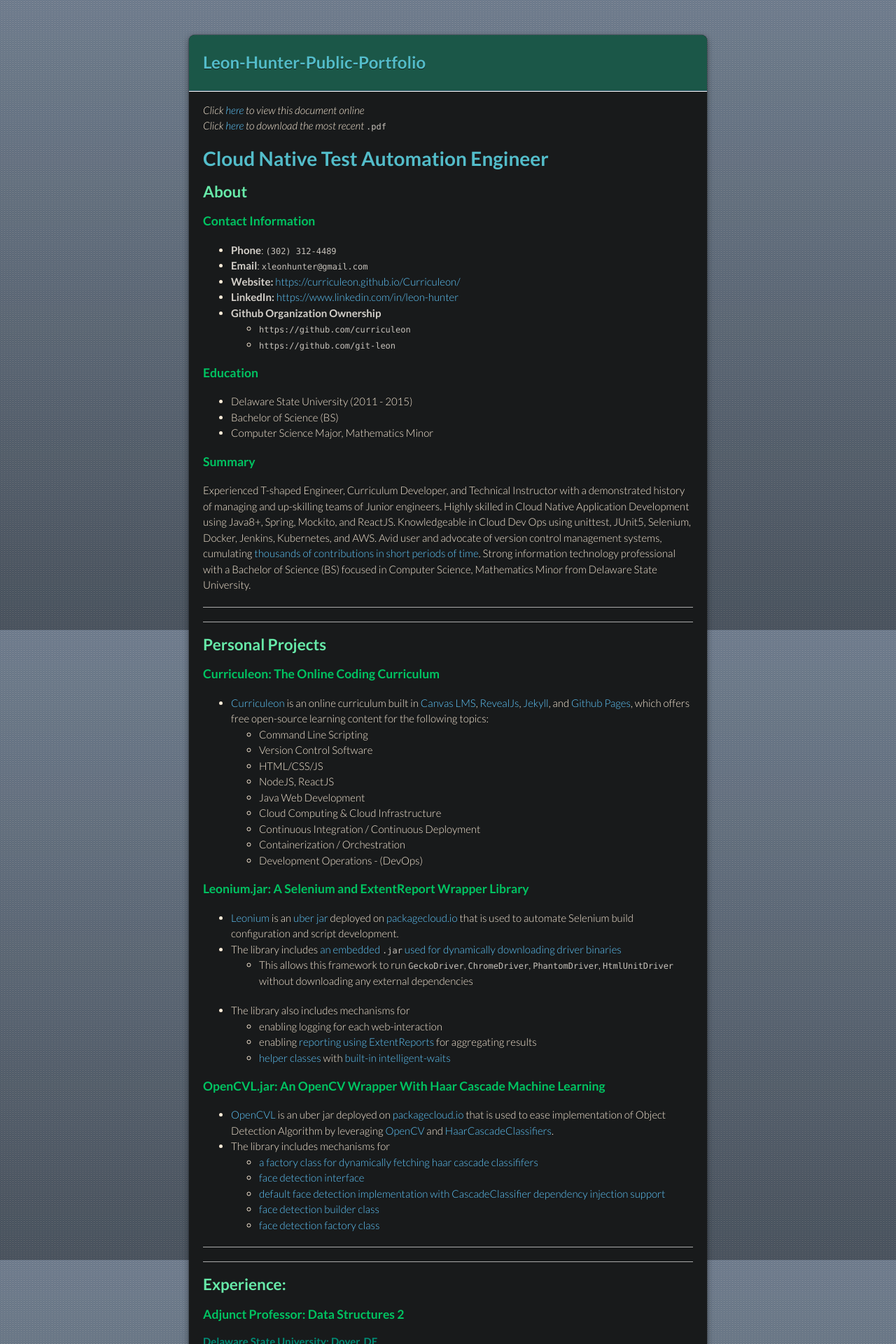
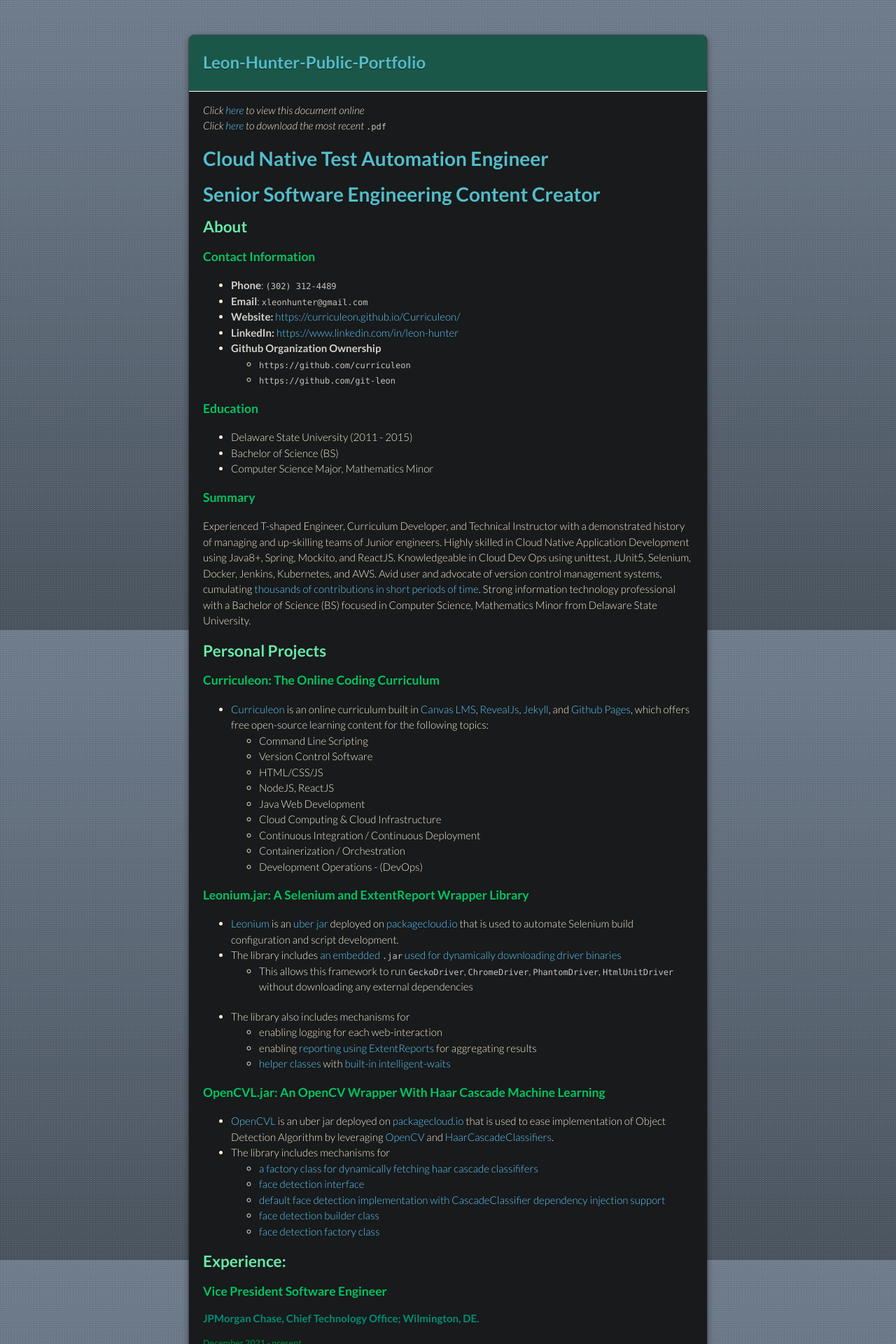
Before and after one commit to Git-Leon/Leon-Hunter-Public-Portfolio, a Jekyll site: the page built from index.md, in a window 1280 px wide. Shown: the top 1920 px of the page at 70% size. Built offline with Jekyll 4.4.1, drawn with Linux system fonts in a browser that asks for light colours; our own code applies the rules of GitHub Pages for plain Markdown files; the repository's description, which GitHub fills in, is left out; some of the changed text lies outside the part shown.

Commit message:
updated pdf with page breaks

```diff
--- a/index.md
+++ b/index.md
@@ -4,6 +4,7 @@
 _Click [here](https://github.com/Git-Leon/Leon-Hunter-Public-Portfolio/raw/master/Leon-Hunter-Public-Portfolio.pdf) to download the most recent_ `.pdf`
 
 # Cloud Native Test Automation Engineer
+# Senior Software Engineering Content Creator
 
 ## About
 
@@ -28,7 +29,8 @@
 Avid user and advocate of version control management systems, cumulating [thousands of contributions in short periods of time](https://github.com/Git-Leon?tab=overview&from=2020-12-01&to=2020-12-31).
 Strong information technology professional with a Bachelor of Science (BS) focused in Computer Science, Mathematics Minor from Delaware State University.
 
-<hr><hr>
+<div class="pagebreak"> </div>
+
 
 ## Personal Projects
 
@@ -65,16 +67,9 @@
     * [face detection factory class](https://github.com/Git-Leon/opencvl/blob/master/src/main/java/com/github/gitleon/opencvdemo/facedetector/FaceDetectorFactory.java)
 
 
-<hr><hr>
+<div class="pagebreak"> </div>
 
 ## Experience:
-
-### Adjunct Professor: Data Structures 2
-#### Delaware State University; Dover, DE.
-##### January 2023 - present
-* Responsible for teaching and instructing students in advanced data structures and algorithms
-* Developed and implemented engaging lesson plans and materials
-* Provided guidance and support to students to help them excel in the course and achieve academic goals
 
 
 ### Vice President Software Engineer
@@ -97,6 +92,15 @@
     - GraphQL
     - Docker cli
     - maven, pypi, npm, nuget
+
+### Adjunct Professor: Data Structures 2
+#### Delaware State University; Dover, DE.
+##### January 2023 - present
+* Responsible for teaching and instructing students in advanced data structures and algorithms
+* Developed and implemented engaging lesson plans and materials
+* Provided guidance and support to students to help them excel in the course and achieve academic goals
+
+<div class="pagebreak"> </div>
 
 ### Senior Technical Instructor
 #### ZipCodeWilmington; Wilmington, DE.
@@ -138,6 +142,9 @@
     * Docker and Kubernetes
     * AWS Terraform, AWS ECS, AWS EKS, AWS Lightsail, AWS EC2, AWS Cloud9
 
+
+<div class="pagebreak"> </div>
+
 ### Remote Lead Technical Instructor
 #### TalentPath: Full Stack Java Engineering Course
 ##### November 2020 – December 2020
@@ -164,15 +171,17 @@
     * Java8, Spring Security, Spring MVC, Spring Boot, Mockito, JSP, ReactJS, Angular
     * AWS S3, AWS EC2, AWS Cloud9, Heroku, Netlify
 
+
 ### Remote Curriculum Developer
 #### Per Scholas
 ##### March 2020 – June 2020; Wilmington, DE.
 
 * As a remote curriculum developer, responsibilities included creating content for curriculums which extensively cover the following topics and more over a twelve to fourteen week period:
     * A+ CompTIA
-    * Network Security
     * ReactJS, Redux, Node
     * Java8, Spring Security, Spring MVC, Spring Boot, JPA, JDBC, JSPs, Mockito, Git
+
+<div class="pagebreak"> </div>
 
 ### Lead Software Engineer
 #### Scriptcasters.com: OverseasBasketballConnection.com
@@ -197,12 +206,17 @@
 * Lead Technical Instructor at Per Scholas’s Philadelphia pilot of Full Stack Java Engineering bootcamp.
 * As lead technical instructor, responsibilities included covering course material via lecture as well as building and testing applications live in front of an audience of 25 developers.
 
+
 ### Lead Curriculum Designer
 #### CodeDifferently
 ##### July 2019 – November 2019; Wilmington, DE.
 
 * As the Lead Curriculum Developer, responsibilities include technically instructing learners, designing exercises and solutions, as well as managing 3-person development team.
 * Created lesson plans, lecture sequences, and architected teaching material via abstractions of reusable content
+
+
+<div class="pagebreak"> </div>
+
 
 ### Lead Curriculum Developer
 #### Zip Code Wilmington: Full Stack Java Engineering Course
@@ -221,6 +235,7 @@
 * The course was an intense 12 week training program mocking a real-world developer environment by enforcing collaboration strictly through Github, and enforcing 12 factor configuration methodologies such as leveraging Maven for dependency management and environment variables for application configuration.
 The course was taught using a stack of Maven, SpringBoot, MySQL, Angular and Heroku
 
+
 ### Contractor; Lead Technical Instructor
 #### JPMorgan Chase & Co.
 ##### June 2018 – September 2018; Wilmington, DE.
@@ -228,6 +243,9 @@
 * Contracted through ZipCodeWilmington, I served as the technical Lead Java instructor teaching web-development to JP Morgan’s incoming, and transitioning developers.
 * The course was an intense 12 week training program mocking a real-world developer environment by enforcing collaboration strictly through Github, and enforcing 12 factor configuration methodologies such as leveraging Maven for dependency management and environment variables for application configuration.
 The course was taught using a stack of Maven, SpringBoot, MySQL, Angular and Heroku.
+
+
+
 
 ### Lead Technical Instructor
 #### Zip Code Wilmington
@@ -237,6 +255,8 @@
 * Created solutions, lectures, and curriculum for training program.
 * Taught Core Java and and Java Web APIs using JDBC, JPA, Spring Boot, and design patterns
 * Assisted in the education and job-placement of over 200 junior full-stack application developers
+
+<div class="pagebreak"> </div>
 
 ### Contractor; Technical Instructor
 #### JPMorgan Chase & Co.
@@ -270,6 +290,9 @@
 * Implemented [evolutionary algorithm for adaptive optics](https://github.com/Git-Leon/adaptive-optic-ga) using MatLAB
 * Interfaced MatLAB with LabVIEW software.
 
+
+<div class="pagebreak"> </div>
+
 ### Operations Leadership Intern
 #### Discover Financial
 ##### June 2015 – August 2015; New Castle, DE.
--- a/style.css
+++ b/style.css
@@ -1,4 +1,9 @@
 /* written by Leon Hunter */
+@media print {
+  .pagebreak { page-break-before: always; } /* page-break-after works, as well */
+}
+
+
 html, section {
     background-color: #181a1b;
   }
```
